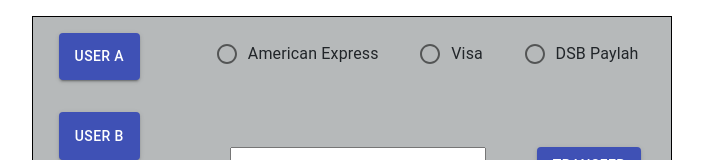
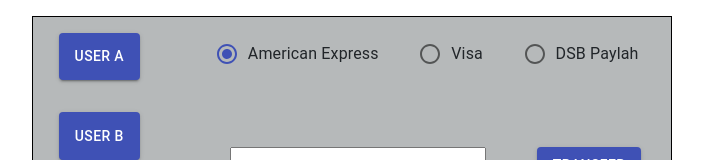
Before and after one commit to reachlinlen/reactjs-assignment, a React app: page / in a window 1280 px wide. Shown: the top 160 px of the page, without its empty margins (160-864 px from the left). Built offline with nearby package versions, Linux system fonts and the light colour scheme.

Commit message:
axios http request included

```diff
--- a/src/Form/index.js
+++ b/src/Form/index.js
@@ -4,13 +4,20 @@
 import { grey } from '@material-ui/core/colors';
 import { RadioGroup, FormControlLabel } from '@material-ui/core';
 import Radio from '@material-ui/core/Radio';
+import axios from 'axios';
 
 // import './Form.css';
 const INIT_VAL = 0;
 export default function Form() {
   const [user, setUser] = useState('USER A');
-  const [bank, setBank] = useState('merican Express');
+  const [bank, setBank] = useState('American Express');
   const [amt, setAmt] = useState(0);
+
+  const headers = {
+    'Content-Type': 'application/json',
+    // 'Authorization': 'JWT',
+    'Access-Control-Allow-Origin': '*',
+  }
 
   const handleBtnClick = (e) => {
     setUser(e.target.innerHTML);
@@ -19,7 +26,19 @@
     setBank(e.target.value);
   }
   const handleClickTx = () => {
-    console.log("Do Transfer");
+    let data = {
+      userName: user,
+      bankName: bank,
+      txnAmt: amt
+    }
+    axios.post('http://localhost:8081/txn', data, {headers: headers})
+    .then(function (res) {
+      console.log("Res: "+res);
+      // INCLUDE REDUX TO UPDATE THE STORE
+    })
+    .catch(function (error) {
+      console.log("Error: "+error);
+    });
   }
   const handleAmtChange = (e) => {
     setAmt(e.target.value);
@@ -36,7 +55,8 @@
       </div>
       <div className="column-2" style={{display: 'inline-grid'}}>
         <div className="bank-radio-buttons">
-          <RadioGroup className="radio-buttons" style={{display: 'inline-block', padding: '2vh 0 0 4vw'}} onChange={handleBankChange} >
+          <RadioGroup className="radio-buttons" style={{display: 'inline-block', padding: '2vh 0 0 4vw'}}
+                        value={bank} onChange={handleBankChange} >
             <FormControlLabel value="American Express" control={<Radio color="primary"/>} label="American Express" />
             <FormControlLabel value="Visa" control={<Radio color="primary"/>} label="Visa" style={{padding: '0 2vw 0 2vw'}} />
             <FormControlLabel value="DBS PayLah!" control={<Radio color="primary"/>} label="DSB Paylah" />
```
